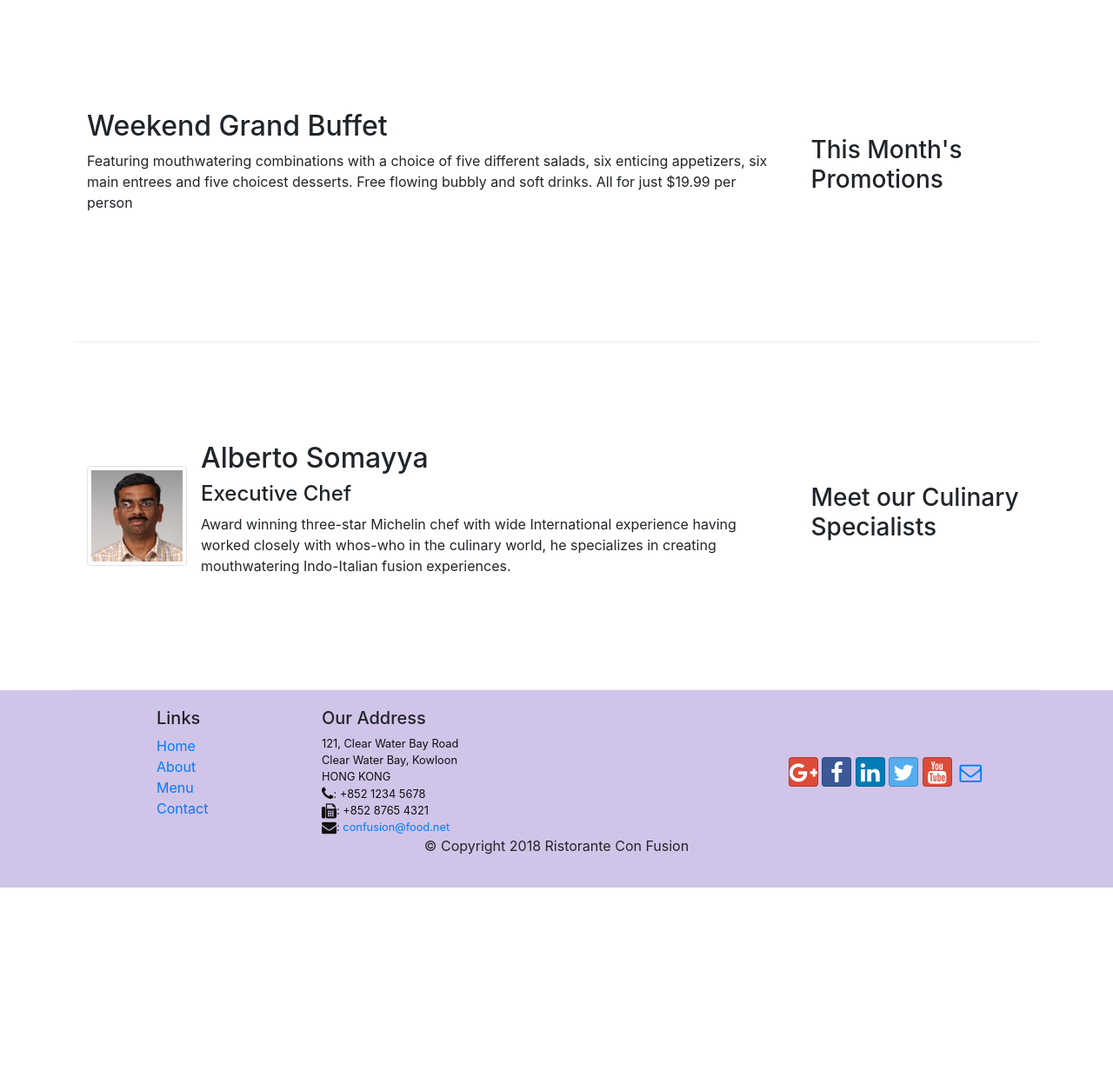
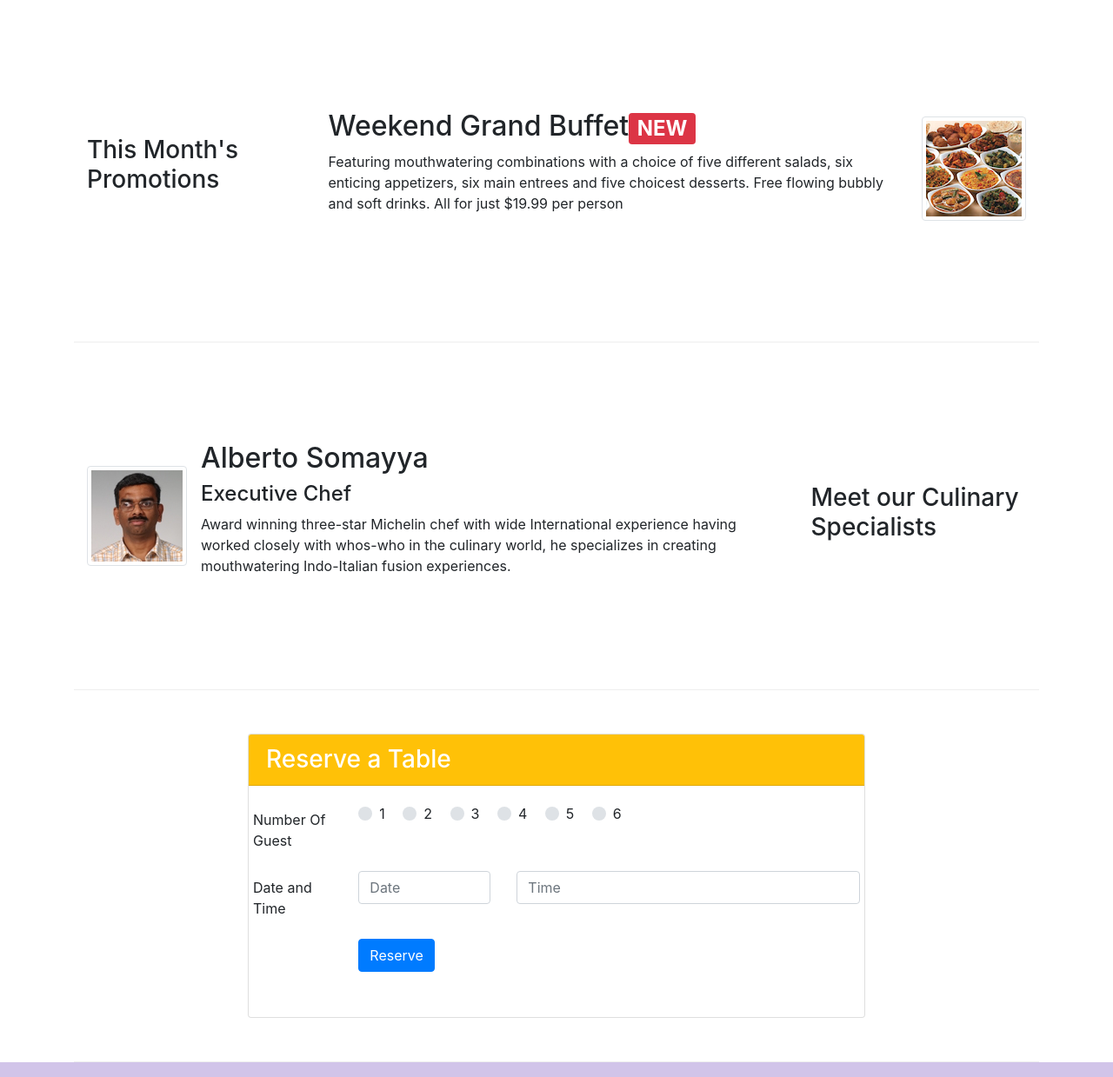
Before and after one commit to Shiva04Rana/conFusion, a website: page index.html in a window 1280 px wide. Shown: the part 740-1979 px from the top of the page at 87% size. Before the commit the page ends 1761 px from the top, so only its background shows below. Drawn offline with nearby package versions, Linux system fonts and the light colour scheme.

Commit message:
Assignment2

```diff
--- a/index.html
+++ b/index.html
@@ -22,10 +22,14 @@
             </button>
             <div class="collapse navbar-collapse" id="Navbar">
                 <ul class="navbar-nav mr-auto">
-                    <li class="nav-item active"><a class="nav-link" href="#"><span class="fa fa-home fa-lg"></span> Home</a></li>
-                    <li class="nav-item"><a class="nav-link" href="./aboutus.html"><span class="fa fa-info fa-lg"></span> About</a></li>
-                    <li class="nav-item"><a class="nav-link" href="#"><span class="fa fa-list fa-lg"></span> Menu</a></li>
-                    <li class="nav-item"><a class="nav-link" href="./contactus.html"><span class="fa fa-address-card fa-lg"></span> Contact</a></li>
+                    <li class="nav-item active"><a class="nav-link" href="#"><span class="fa fa-home fa-lg"></span>
+                            Home</a></li>
+                    <li class="nav-item"><a class="nav-link" href="./aboutus.html"><span
+                                class="fa fa-info fa-lg"></span> About</a></li>
+                    <li class="nav-item"><a class="nav-link" href="#"><span class="fa fa-list fa-lg"></span> Menu</a>
+                    </li>
+                    <li class="nav-item"><a class="nav-link" href="./contactus.html"><span
+                                class="fa fa-address-card fa-lg"></span> Contact</a></li>
                 </ul>
             </div>
         </div>
@@ -43,8 +47,13 @@
                     <p>We take inspiration from the World's best cuisines, and create a unique fusion experience. Our
                         lipsmacking creations will tickle your culinary senses!</p>
                 </div>
-                        <div class="col-12 col-sm align-self-center">
+                <div class="col-12 col-sm-3 align-self-center">
                     <img src="img/logo.png" class="img-fluid">
+                </div>
+                <!--  adding a block-sized button to the Jumbotron-->
+                <div class="col-12 col-sm-3 align-self-center">
+                    <button type="button" class="btn btn-primary bg-warning text-white btn-lg btn-block"><a
+                            href="#reserveATable">Reserve Table</a></button>
                 </div>
             </div>
         </div>
@@ -58,29 +67,42 @@
             </div>
             <div class="col col-sm order-sm-first col-md">
                 <div class="media">
-                            <img class="d-flex mr-3 img-thumbnail align-self-center"
-                                    src="img/uthappizza.png" alt="Uthappizza">
                     <div class="media-body">
-                                <h2 class="mt-0">Uthappizza <span class="badge badge-danger">HOT</span><span class="badge badge-pill badge-secondary">$4.99</span></h2>
+                        <h2 class="mt-0 mb-1">Uthappizza <span class="badge badge-danger">HOT</span><span
+                                class="badge badge-pill badge-secondary">$4.99</span></h2>
                         <p class="d-none d-sm-block">A unique combination of Indian Uthappam (pancake) and
                             Italian pizza, topped with Cerignola olives, ripe vine
                             cherry tomatoes, Vidalia onion, Guntur chillies and
                             Buffalo Paneer.</p>
                     </div>
+                    <img class="ml-3 img-thumbnail align-self-center" src="img/uthappizza.png" alt="Uthappizza">
+
                 </div>
             </div>
         </div>
 
 
+        <!--  image displayed to the right of the content description-->
         <div class="row row-content align-items-center">
-            <div class="col-12 col-sm-4 order-sm-last col-md-3">
+            <div class="col-12 col-sm-4 order-sm-first col-md-3">
                 <h3>This Month's Promotions</h3>
             </div>
-            <div class="col col-sm order-sm-first col-md">
-                <h2>Weekend Grand Buffet</h2>
-                <p>Featuring mouthwatering combinations with a choice of five different salads, six enticing appetizers,
-                    six main entrees and five choicest desserts. Free flowing bubbly and soft drinks. All for just
-                    $19.99 per person </p>
+            <div class="col col-sm order-sm-last col-md">
+
+
+                <div class="media">
+                    <div class="media-body">
+                        <h2 class="mt-0">Weekend Grand Buffet<span class="badge badge-danger">NEW</span></h2>
+                        <p class="d-none d-sm-block">Featuring mouthwatering combinations with a choice of five
+                            different salads, six enticing appetizers,
+                            six main entrees and five choicest desserts. Free flowing bubbly and soft drinks. All for
+                            just
+                            $19.99 per person
+                        </p>
+                    </div>
+                    <img class="ml-3 img-thumbnail align-self-center" src="img/buffet.png" alt="Weekend Grand Buffet">
+                </div>
+
             </div>
         </div>
 
@@ -90,8 +112,8 @@
             </div>
             <div class="col col-sm order-sm-first col-md">
                 <div class="media">
-                            <img class="d-flex mr-3 img-thumbnail align-self-center"
-                                    src="img/alberto.png" alt="Alberto Somayya">
+                    <img class="d-flex mr-3 img-thumbnail align-self-center" src="img/alberto.png"
+                        alt="Alberto Somayya">
                     <div class="media-body">
                         <h2 class="mt-0">Alberto Somayya</h2>
                         <h4>Executive Chef</h4>
@@ -102,6 +124,83 @@
                         </p>
                     </div>
                 </div>
+            </div>
+
+
+        </div>
+        <div class="row row-content justify-content-center">
+            <div class="col-12 col-sm-8">
+                <div class="card">
+                    <h3 class="card-header bg-warning text-white" id="reserveATable">Reserve a Table</h3>
+                    <div class="card-body">
+                        <dl class="row">
+                            <form>
+                                <div class="form-group row">
+                                    <label for="emailid" class="col-md-2 col-form-label">Number Of Guest</label>
+                                    <div class="col-md-10">
+                                        <!-- Radio Buttons for no of guests1-->
+                                        <div class="custom-control custom-radio custom-control-inline">
+                                            <input type="radio" class="custom-control-input" id="defaultInline1"
+                                                name="noOfGuests1">
+                                            <label class="custom-control-label" for="defaultInline1">1</label>
+                                        </div>
+
+
+                                        <div class="custom-control custom-radio custom-control-inline">
+                                            <input type="radio" class="custom-control-input" id="defaultInline2"
+                                                name="noOfGuests22">
+                                            <label class="custom-control-label" for="defaultInline2">2</label>
+                                        </div>
+
+
+                                        <div class="custom-control custom-radio custom-control-inline">
+                                            <input type="radio" class="custom-control-input" id="defaultInline3"
+                                                name="noOfGuests3">
+                                            <label class="custom-control-label" for="defaultInline3">3</label>
+                                        </div>
+
+                                        <div class="custom-control custom-radio custom-control-inline">
+                                            <input type="radio" class="custom-control-input" id="defaultInline4"
+                                                name="noOfGuests4">
+                                            <label class="custom-control-label" for="defaultInline4">4</label>
+                                        </div>
+
+
+                                        <div class="custom-control custom-radio custom-control-inline">
+                                            <input type="radio" class="custom-control-input" id="defaultInline5"
+                                                name="noOfGuests5">
+                                            <label class="custom-control-label" for="defaultInline5">5</label>
+                                        </div>
+
+
+                                        <div class="custom-control custom-radio custom-control-inline">
+                                            <input type="radio" class="custom-control-input" id="defaultInline6"
+                                                name="noOfGuests6">
+                                            <label class="custom-control-label" for="defaultInline6">6</label>
+                                        </div>
+                                    </div>
+                                </div>
+                                <div class="form-group row">
+                                    <label for="telnum" class="col-12 col-md-2 col-form-label">Date and Time</label>
+                                    <div class="col-5 col-md-3">
+                                        <input type="text" class="form-control" id="date" name="date"
+                                            placeholder="Date">
+                                    </div>
+                                    <div class="col-7 col-md-7">
+                                        <input type="text" class="form-control" id="time" name="time"
+                                            placeholder="Time">
+                                    </div>
+                                </div>
+                                <div class="form-group row">
+                                    <div class="offset-md-2 col-md-10">
+                                        <button type="submit" class="btn btn-primary">Reserve</button>
+                                    </div>
+                                </div>
+                            </form>
+                        </dl>
+                    </div>
+                </div>
+
             </div>
         </div>
     </div>
@@ -132,11 +231,16 @@
                 </div>
                 <div class="col-12 col-sm-4 align-self-center">
                     <div class="text-center">
-                            <a class="btn btn-social-icon btn-google" href="http://google.com/+"><i class="fa fa-google-plus"></i></a>
-                            <a class="btn btn-social-icon btn-facebook" href="http://www.facebook.com/profile.php?id="><i class="fa fa-facebook"></i></a>
-                            <a class="btn btn-social-icon btn-linkedin" href="http://www.linkedin.com/in/"><i class="fa fa-linkedin"></i></a>
-                            <a class="btn btn-social-icon btn-twitter" href="http://twitter.com/"><i class="fa fa-twitter"></i></a>
-                            <a class="btn btn-social-icon btn-google" href="http://youtube.com/"><i class="fa fa-youtube"></i></a>
+                        <a class="btn btn-social-icon btn-google" href="http://google.com/+"><i
+                                class="fa fa-google-plus"></i></a>
+                        <a class="btn btn-social-icon btn-facebook" href="http://www.facebook.com/profile.php?id="><i
+                                class="fa fa-facebook"></i></a>
+                        <a class="btn btn-social-icon btn-linkedin" href="http://www.linkedin.com/in/"><i
+                                class="fa fa-linkedin"></i></a>
+                        <a class="btn btn-social-icon btn-twitter" href="http://twitter.com/"><i
+                                class="fa fa-twitter"></i></a>
+                        <a class="btn btn-social-icon btn-google" href="http://youtube.com/"><i
+                                class="fa fa-youtube"></i></a>
                         <a class="btn btn-social-icon" href="mailto:"><i class="fa fa-envelope-o"></i></a>
                     </div>
                 </div>
```
Lines whose indentation alone changed are shown as unchanged.
